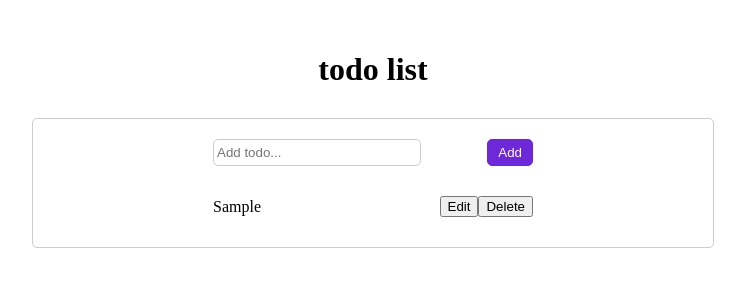
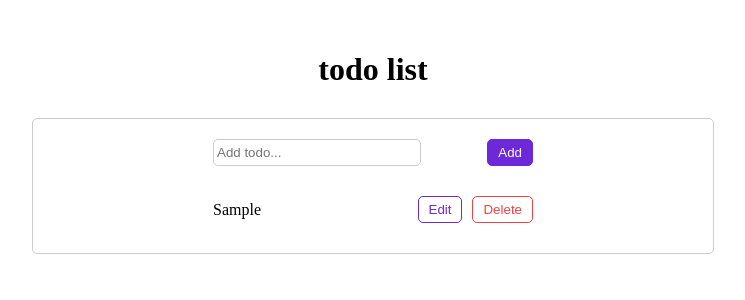
Before and after one commit to Shaghayegh-93/TodoListApp, a React (Create React App) app: page / in a window 1280 px wide. Both pictures are taken after typing "Sample" into the empty fields and a click on the button "Add". Shown: the top 300 px of the page, without its empty margins (267-1012 px from the left). Built offline with nearby package versions, Linux system fonts and the light colour scheme.

Commit message:
add css class to tags of Todo component

```diff
--- a/src/components/Todo.js
+++ b/src/components/Todo.js
@@ -5,9 +5,13 @@ const Todo = ({ todo, onComplete, onDelete, onEdit }) => {
         {todo.text}
       </div>
       <div>
-        <button onClick={onEdit}>Edit</button>
+        <button className="btn" onClick={onEdit}>
+          Edit
+        </button>
 
-        <button onClick={onDelete}>Delete</button>
+        <button className="btn remove" onClick={onDelete}>
+          Delete
+        </button>
       </div>
     </div>
   );
```
